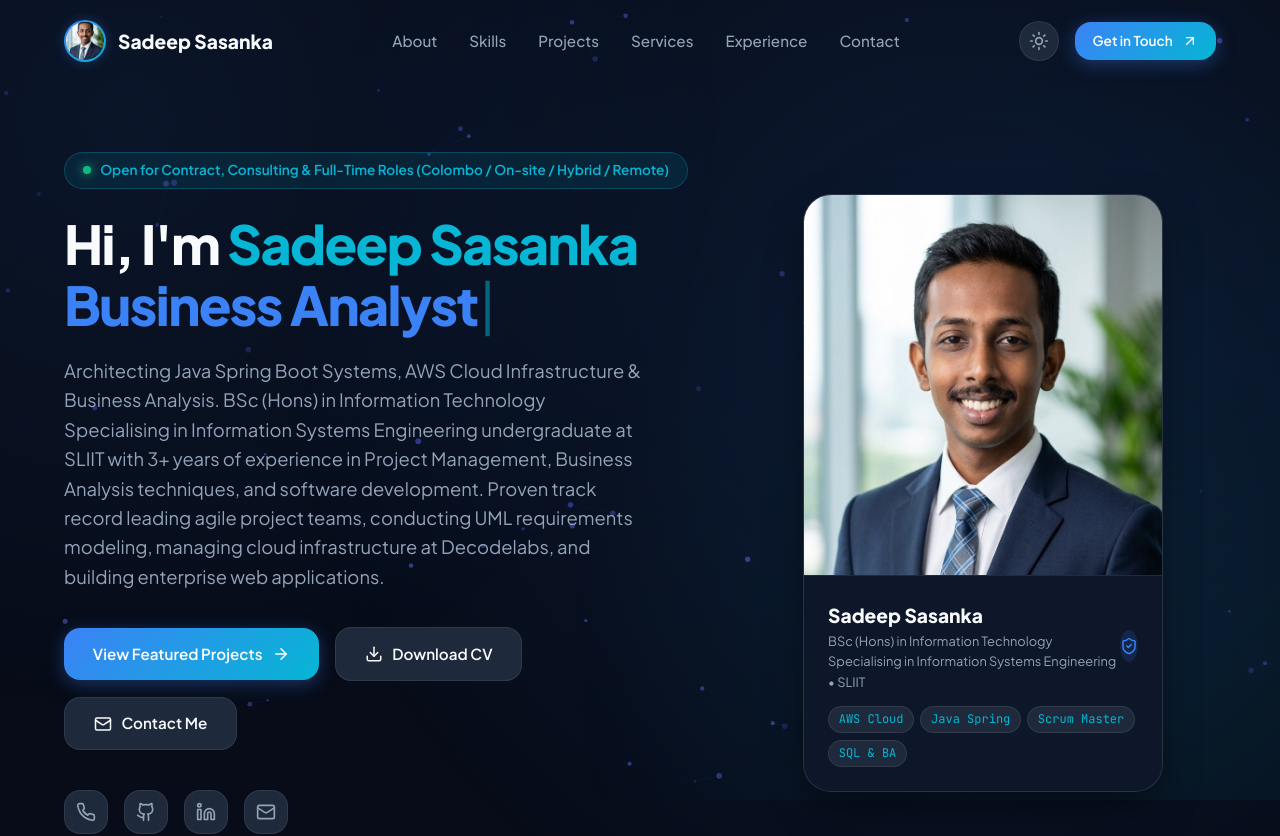
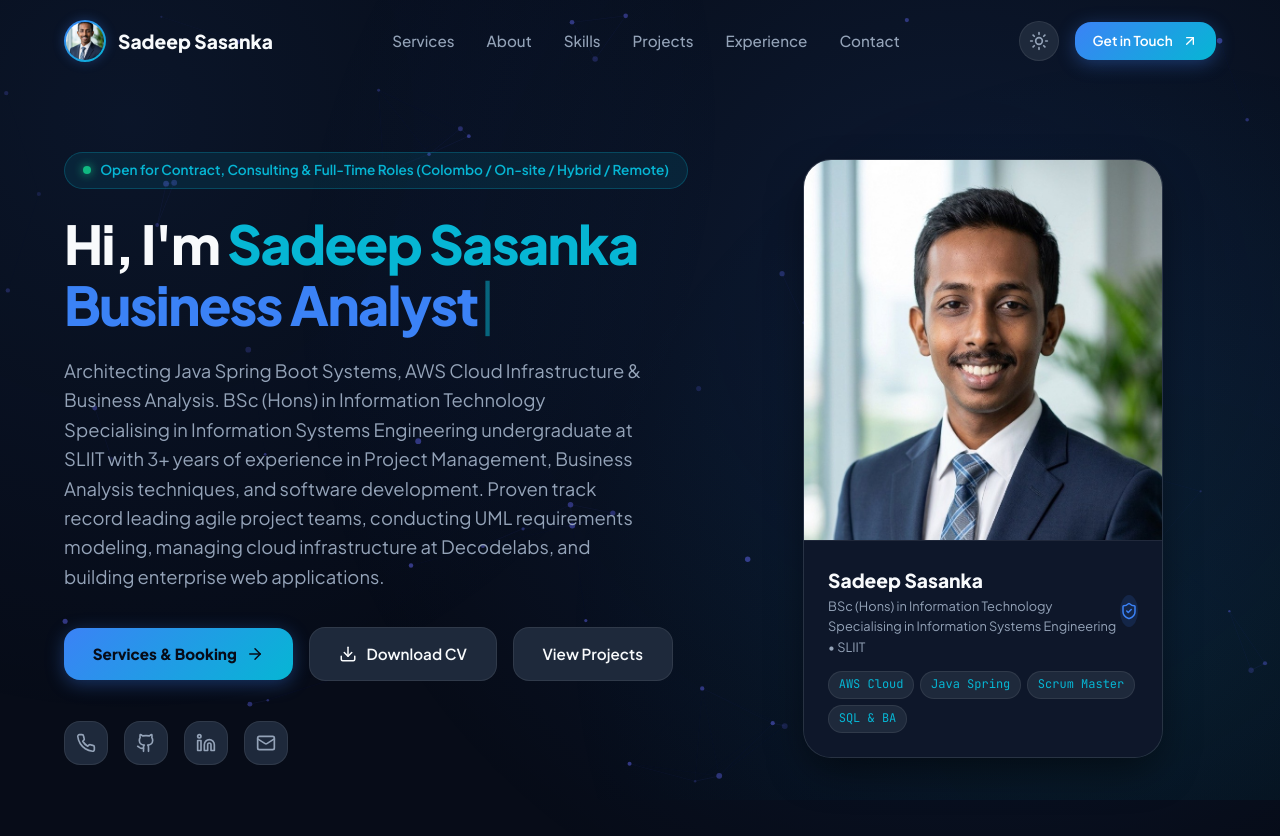
Before and after one commit to Sadeep78/portfolio, a React (Vite) app: page / in a window 1280 px wide. Shown: the top 836 px of the page. Built offline with nearby package versions, Linux system fonts and the light colour scheme.

Commit message:
Position Services section right under Hero and add prominent Services & Booking CTA button in Hero header

```diff
--- a/src/App.jsx
+++ b/src/App.jsx
@@ -30,10 +30,10 @@ export default function App() {
       <Navbar theme={theme} toggleTheme={toggleTheme} />
       <main>
         <Hero />
+        <Services />
         <About />
         <Skills />
         <Projects />
-        <Services />
         <Experience />
         <Contact />
       </main>
--- a/src/components/Hero.jsx
+++ b/src/components/Hero.jsx
@@ -67,8 +67,8 @@ export default function Hero() {
           </p>
 
           <div className="hero-ctas">
-            <a href="#projects" className="btn btn-primary">
-              <span>View Featured Projects</span>
+            <a href="#services" className="btn btn-primary shimmer-btn" style={{ backgroundColor: '#25D366', borderColor: '#25D366', color: '#070c18', fontWeight: 800 }}>
+              <span>Services & Booking</span>
               <ArrowRight size={18} />
             </a>
 
@@ -77,9 +77,8 @@ export default function Hero() {
               <span>Download CV</span>
             </a>
 
-            <a href="#contact" className="btn btn-secondary">
-              <Mail size={18} />
-              <span>Contact Me</span>
+            <a href="#projects" className="btn btn-secondary">
+              <span>View Projects</span>
             </a>
           </div>
 
--- a/src/components/Navbar.jsx
+++ b/src/components/Navbar.jsx
@@ -20,10 +20,10 @@ export default function Navbar({ theme, toggleTheme }) {
   }, []);
 
   const navLinks = [
+    { label: 'Services', href: '#services' },
     { label: 'About', href: '#about' },
     { label: 'Skills', href: '#skills' },
     { label: 'Projects', href: '#projects' },
-    { label: 'Services', href: '#services' },
     { label: 'Experience', href: '#experience' },
     { label: 'Contact', href: '#contact' },
   ];
```
